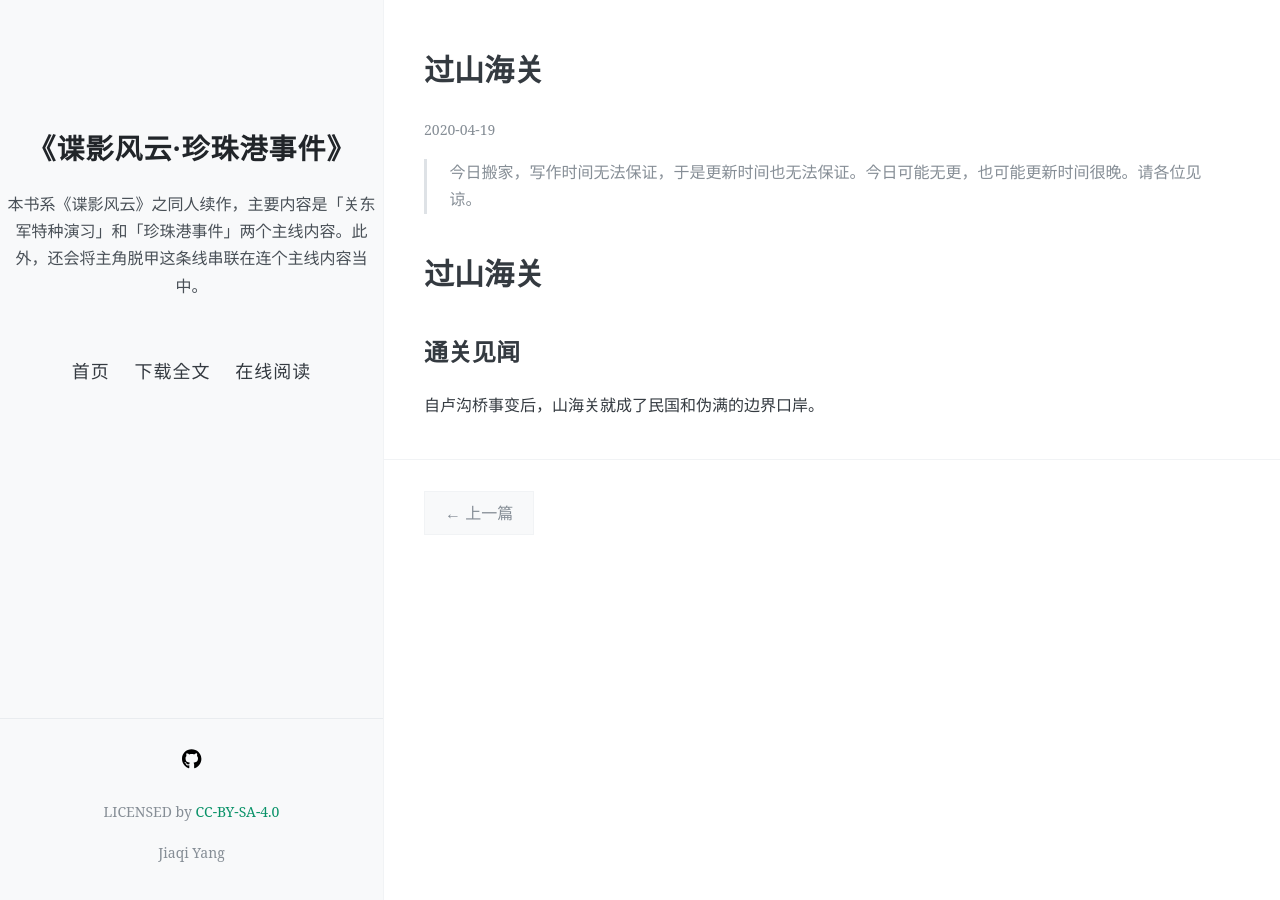
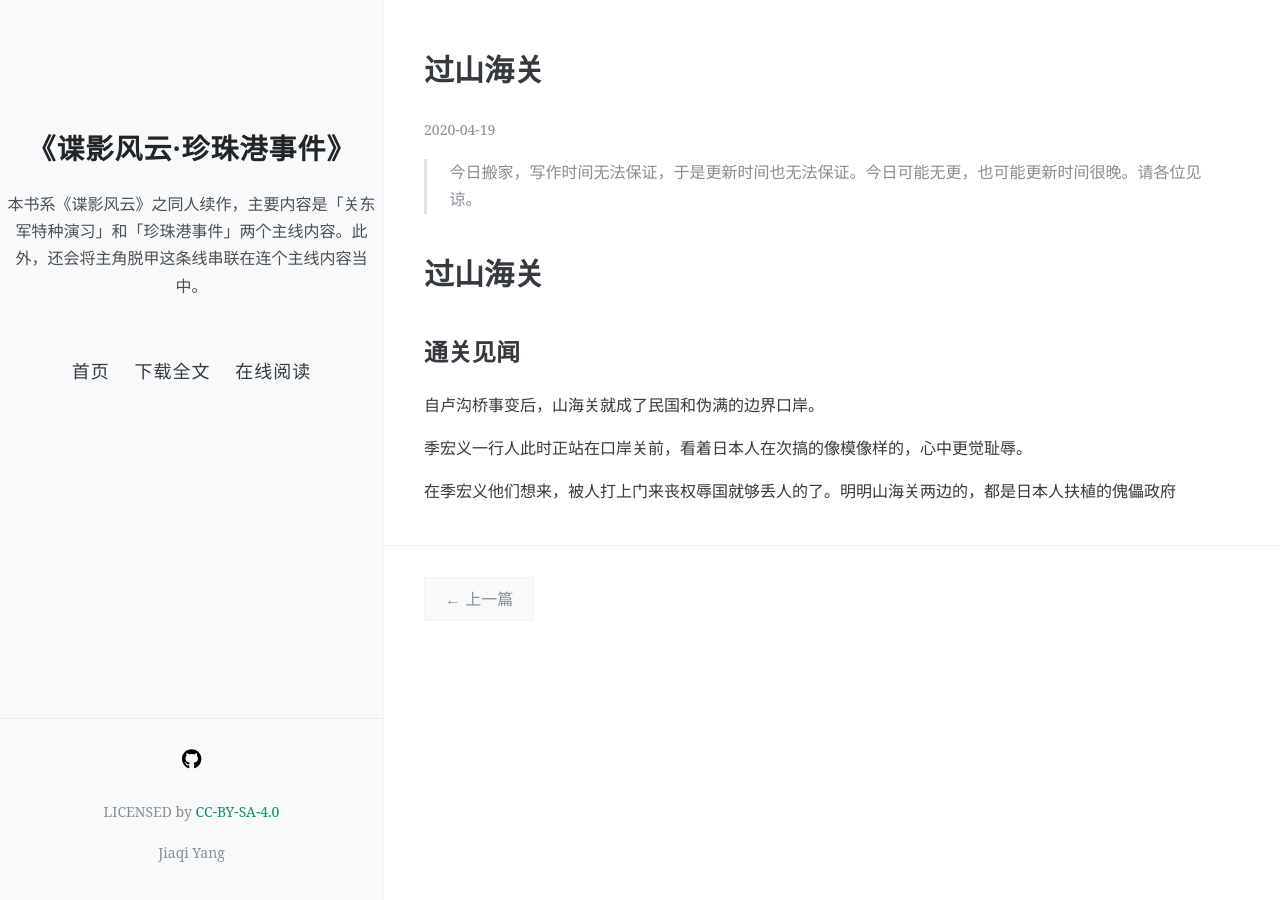
Before and after one commit to NingZhiheng/the-novel-pearl-harbor, a Jekyll site: the page built from docs/_posts/2020-04-19-过山海关.md, in a window 1280 px wide. Built offline with Jekyll 4.4.1, drawn with Linux system fonts in a browser that asks for light colours; nearby versions of some CDN libraries.

Commit message:
[sync] source synchronized: 2020-04-19 12:17:35

```diff
--- a/docs/_includes/04.md
+++ b/docs/_includes/04.md
@@ -4,4 +4,8 @@
 
 自卢沟桥事变后，山海关就成了民国和伪满的边界口岸。
 
+季宏义一行人此时正站在口岸关前，看着日本人在次搞的像模像样的，心中更觉耻辱。
+
+在季宏义他们想来，被人打上门来丧权辱国就够丢人的了。明明山海关两边的，都是日本人扶植的傀儡政府
+
 <!-- ![01](../../../../images/01.jpg "东北华北示意图") -->
```
